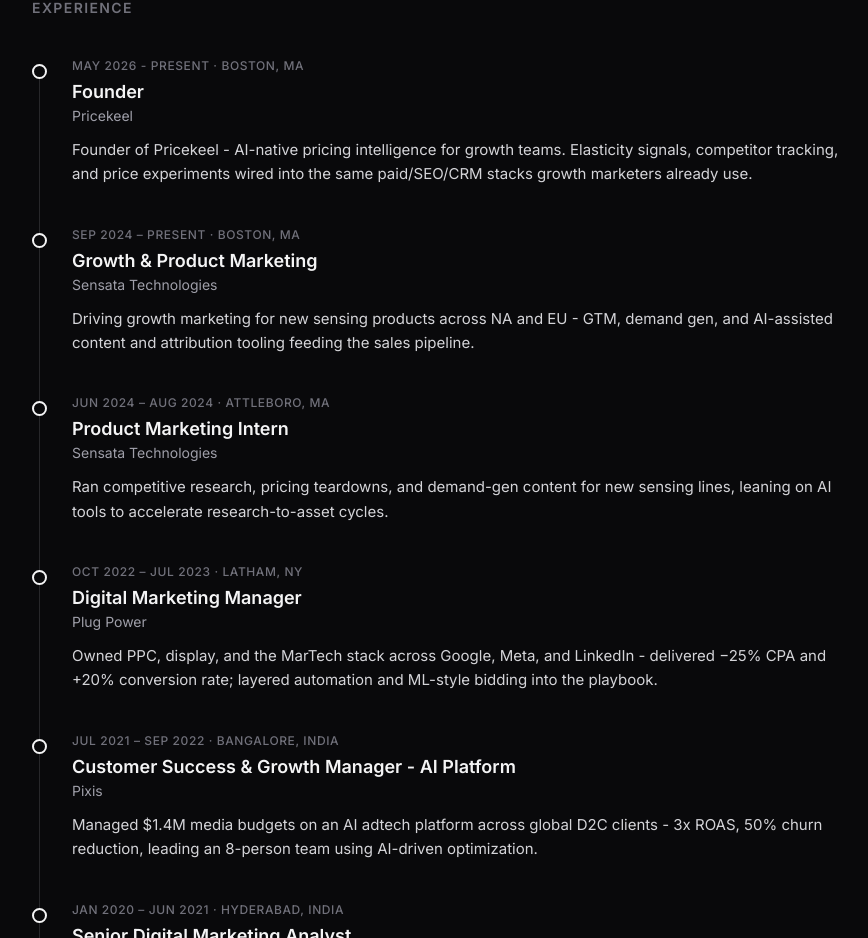
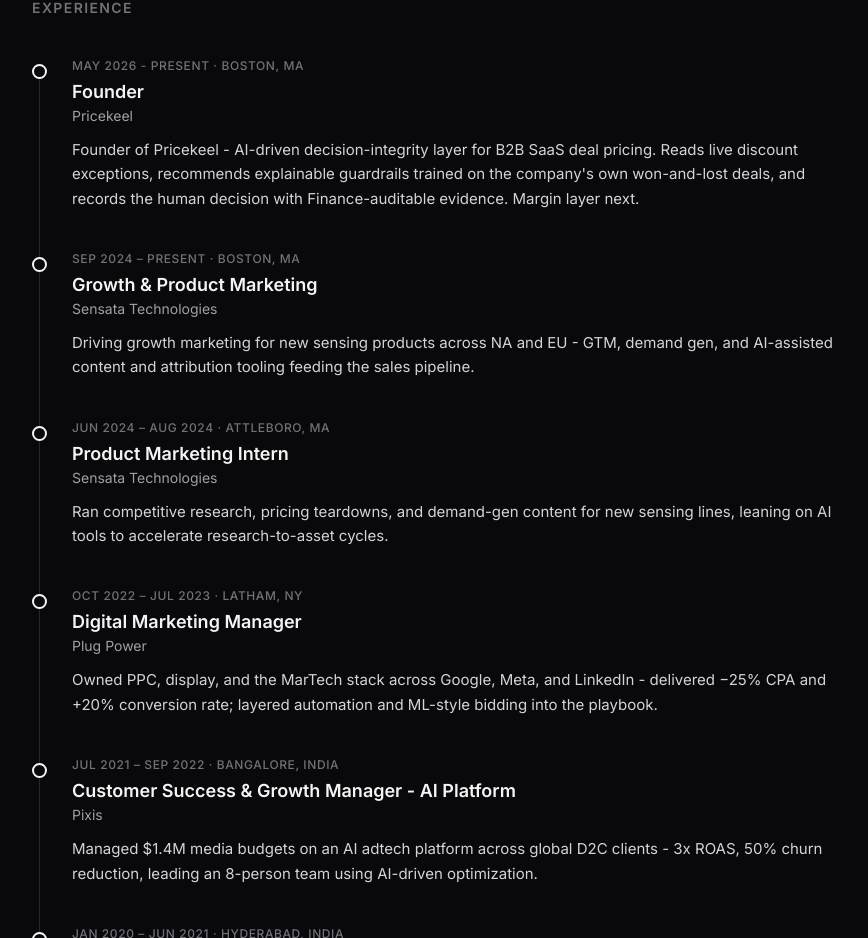
Before and after one commit to arokhith1998/adhi-growth-ai, a Next.js app: page / in a window 1280 px wide. Shown: the part 1753-2691 px from the top of the page, without its empty margins (120-988 px from the left). Built offline with nearby package versions, Linux system fonts and the light colour scheme.

Commit message:
Update Pricekeel summary: decision-integrity layer for B2B SaaS deal pricing

```diff
--- a/src/components/Experience.tsx
+++ b/src/components/Experience.tsx
@@ -5,7 +5,7 @@
     period: "May 2026 - Present",
     location: "Boston, MA",
     summary:
-      "Founder of Pricekeel - AI-native pricing intelligence for growth teams. Elasticity signals, competitor tracking, and price experiments wired into the same paid/SEO/CRM stacks growth marketers already use.",
+      "Founder of Pricekeel - AI-driven decision-integrity layer for B2B SaaS deal pricing. Reads live discount exceptions, recommends explainable guardrails trained on the company's own won-and-lost deals, and records the human decision with Finance-auditable evidence. Margin layer next.",
   },
   {
     company: "Sensata Technologies",
```
